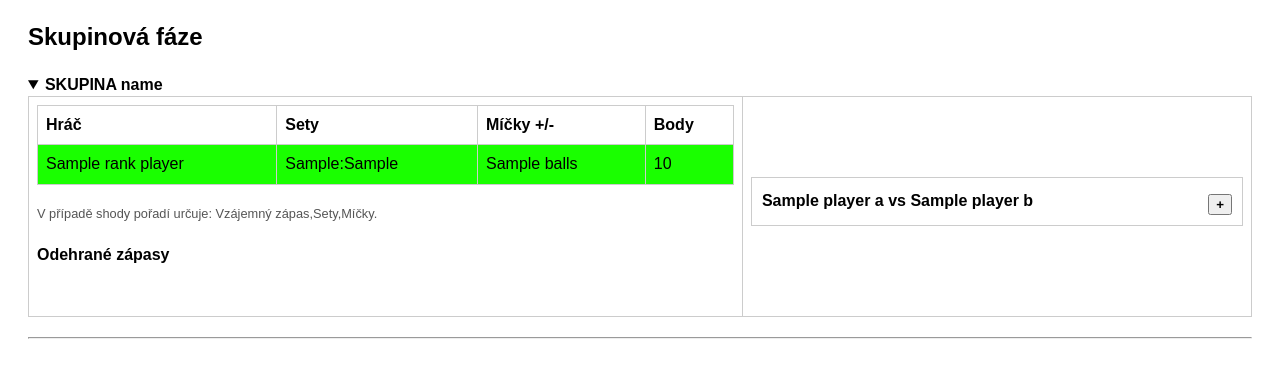
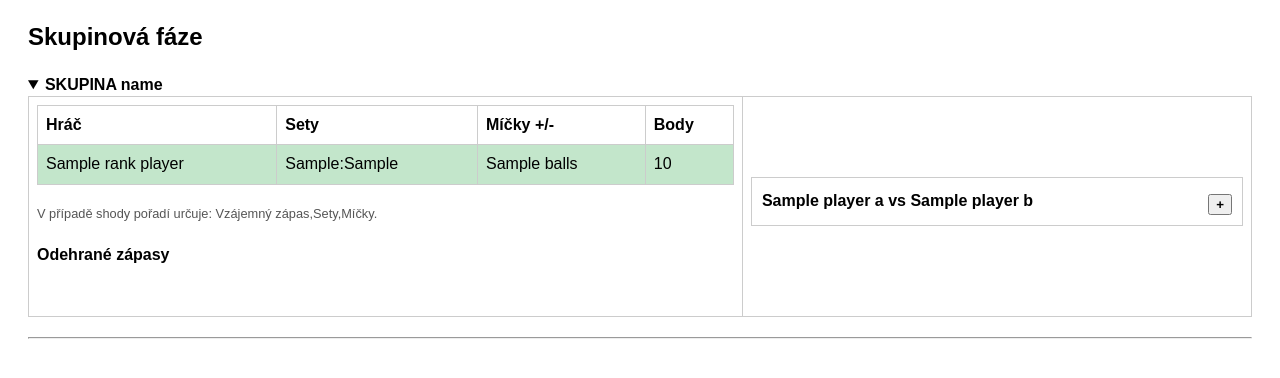
Before and after one commit to Badsoul01/tournament_app, a Flask app: template templates/groups.html in a window 1280 px wide. Shown: the part 159-537 px from the top of the page. Run offline with Flask 3, Linux system fonts and the light colour scheme; the template is opened without the code that fills it: most values are stand-ins (such as "Sample title", 1, 10 or a date in 2020).

Commit message:
změna barvy pro zobrazení postupujících hráčů

```diff
--- a/templates/groups.html
+++ b/templates/groups.html
@@ -2,7 +2,7 @@
 {% block extra_style %}
 <style>
    tr.qualifying-row td {
-       background-color: #1aff00 !important; }
+       background-color: #c3e6cb !important; }
 </style>
 {% endblock %}
 
```
